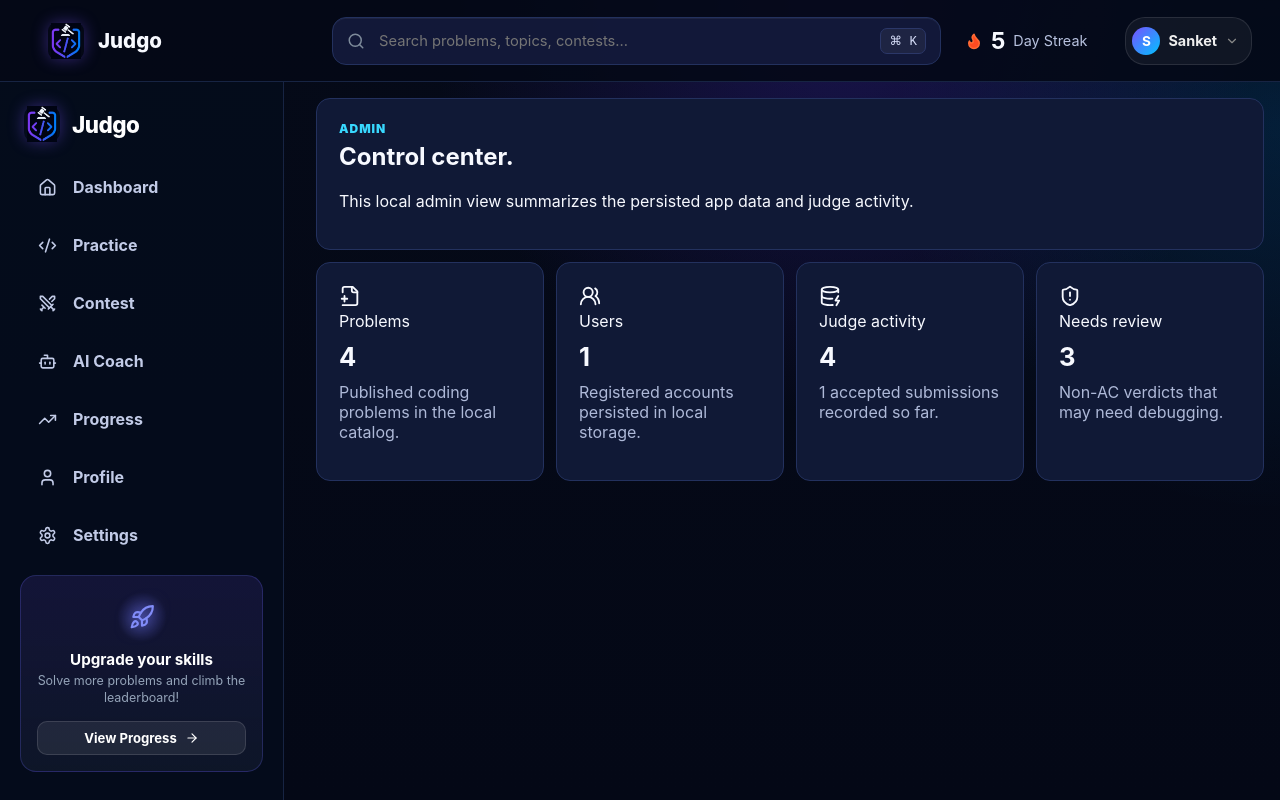
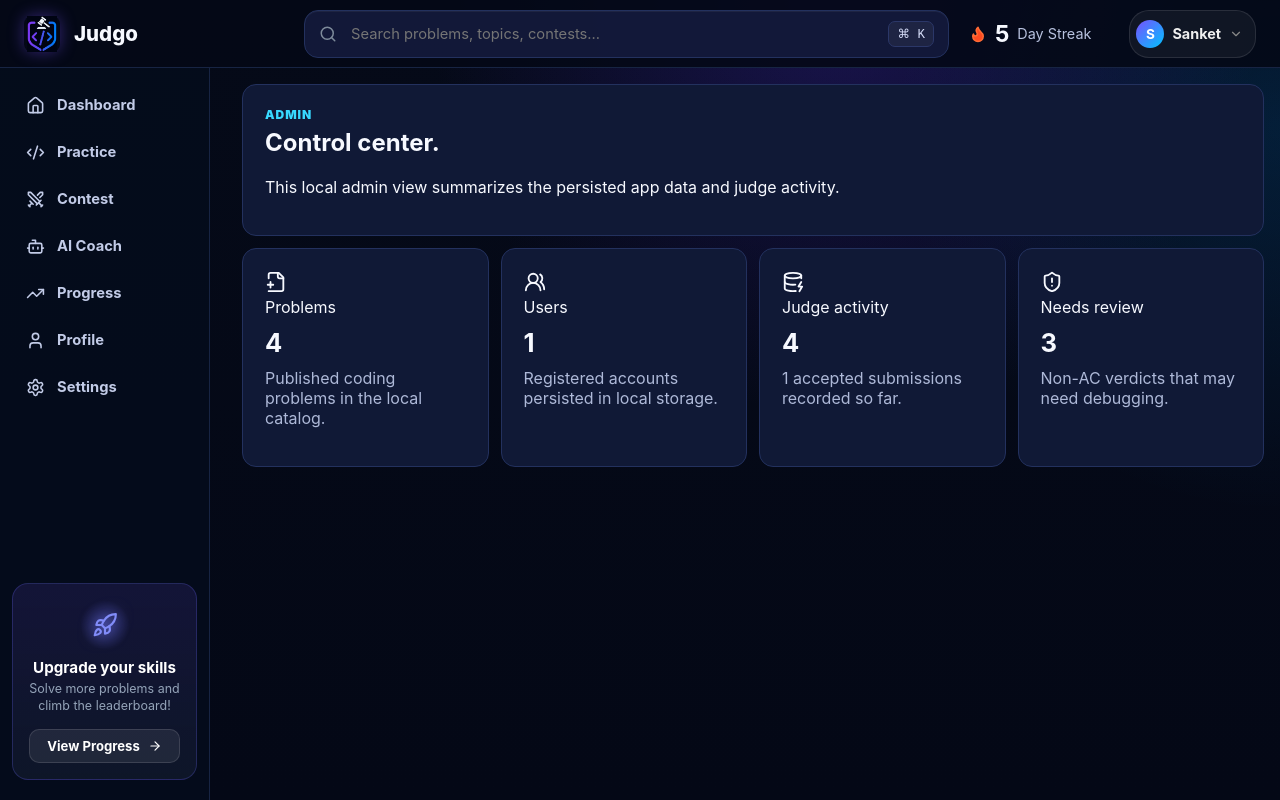
Before and after one commit to SanketMeghale/Online-Judge, a React (Vite) app in the folder apps/web/: page /admin in a window 1280 px wide. Built offline with nearby package versions, Linux system fonts and the light colour scheme; no server answers.

Commit message:
style(sidebar): remove Judgo heading/logo from sidebar and compact sidebar width & item height

```diff
--- a/apps/web/src/components/layout/Sidebar.jsx
+++ b/apps/web/src/components/layout/Sidebar.jsx
@@ -31,14 +31,6 @@ export default function Sidebar() {
 
   return (
     <aside className="sidebar">
-      {/* Brand Logo Header */}
-      <div className="sidebar-brand">
-        <div className="judgo-mark" style={{ background: "transparent", border: "none", boxShadow: "0 0 16px rgba(120, 80, 255, 0.4)", width: "36px", height: "36px", padding: 0, display: "flex", alignItems: "center", justifyContent: "center" }}>
-          <img src="/logo.png" alt="Judgo Logo" style={{ width: "36px", height: "36px", objectFit: "contain" }} />
-        </div>
-        <span className="judgo-title">Judgo</span>
-      </div>
-
       {/* Navigation Links */}
       <div className="sidebar-links">
         {navItems.map(({ label, to, icon: Icon }) => (
--- a/apps/web/src/styles/main.css
+++ b/apps/web/src/styles/main.css
@@ -44,10 +44,10 @@ a {
   background: rgba(4, 9, 22, 0.88);
   border-bottom: 1px solid #172443;
   display: grid;
-  gap: 24px;
-  grid-template-columns: 284px minmax(360px, 560px) 1fr auto;
-  height: 82px;
-  padding: 0 28px 0 48px;
+  gap: 20px;
+  grid-template-columns: 210px minmax(360px, 560px) 1fr auto;
+  height: 68px;
+  padding: 0 24px 0 24px;
   position: sticky;
   top: 0;
   z-index: 20;
@@ -217,7 +217,7 @@ kbd {
 
 .app-grid {
   display: grid;
-  grid-template-columns: 284px minmax(0, 1fr);
+  grid-template-columns: 210px minmax(0, 1fr);
 }
 
 .sidebar {
@@ -225,23 +225,23 @@ kbd {
   border-right: 1px solid #172443;
   display: flex;
   flex-direction: column;
-  min-height: calc(100vh - 82px);
-  padding: 22px 20px 28px;
+  min-height: calc(100vh - 68px);
+  padding: 16px 12px 20px;
 }
 
 .sidebar-links {
   display: grid;
-  gap: 8px;
+  gap: 5px;
 }
 
 .sidebar-link {
-  border-radius: 10px;
+  border-radius: 8px;
   color: #c2cbe7;
-  font-size: 1rem;
+  font-size: 0.92rem;
   font-weight: 700;
-  gap: 16px;
-  min-height: 50px;
-  padding: 0 18px;
+  gap: 12px;
+  min-height: 42px;
+  padding: 0 14px;
   transition: 180ms ease;
 }
 
```
